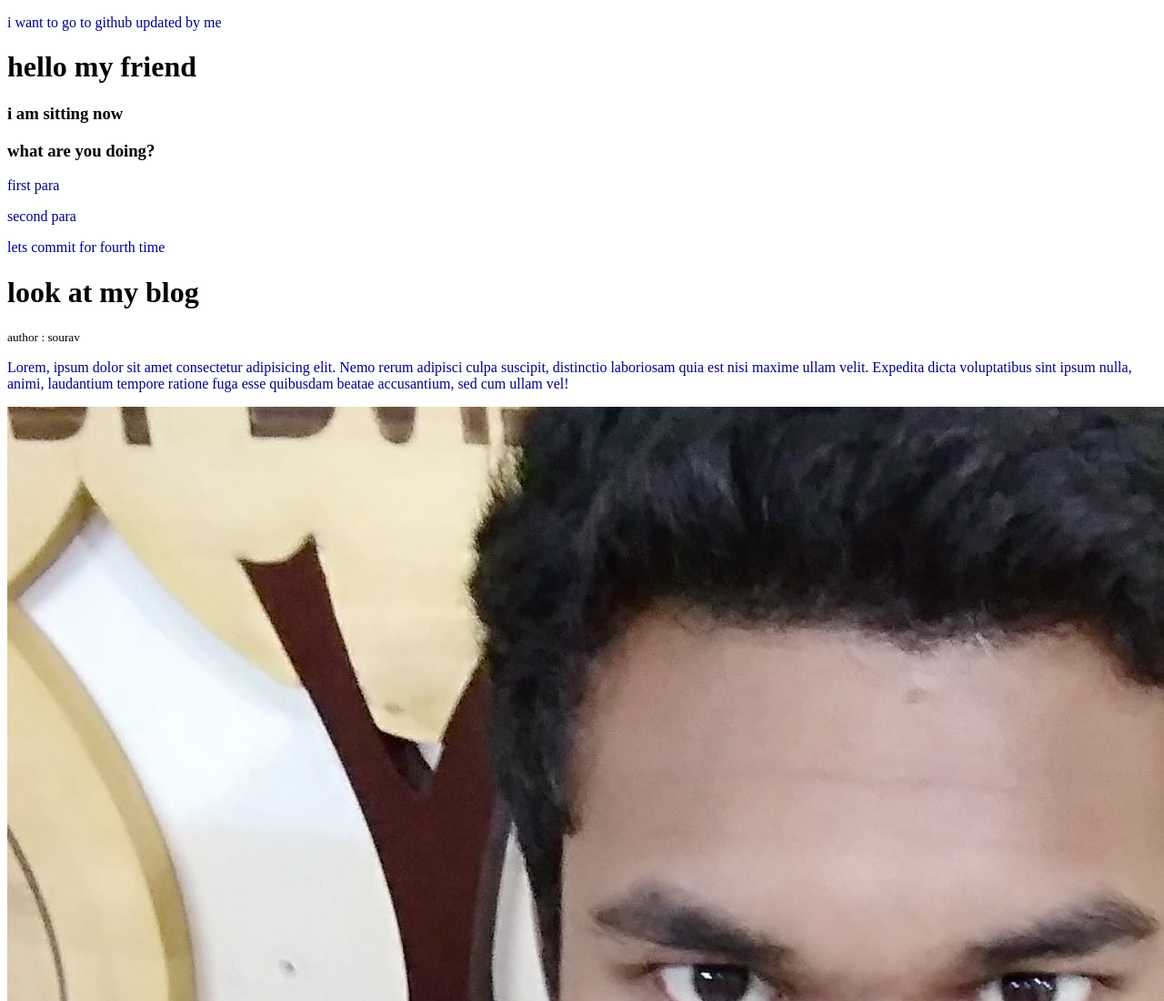
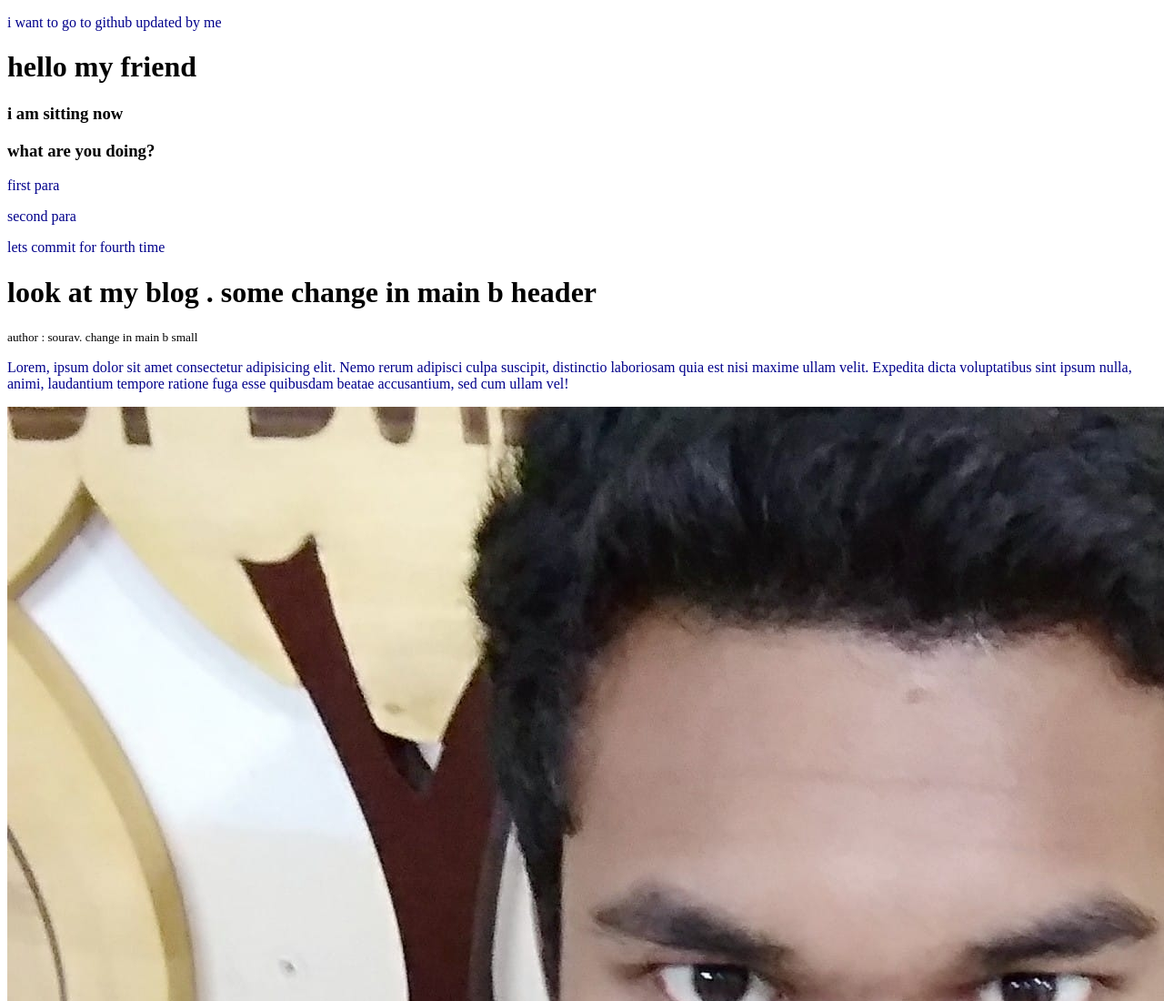
Before and after one commit to souravpodder/my-second-repo, a plain HTML site: page index.html in a window 1280 px wide. Shown: the top 1100 px of the page at 91% size. Drawn offline with Linux system fonts and the light colour scheme.

Commit message:
changes in main branch

```diff
--- a/index.html
+++ b/index.html
@@ -21,8 +21,8 @@
   <p>lets commit for fourth time</p>
 
   <div>
-    <h1>look at my blog</h1>
-    <small>author : sourav</small>
+    <h1>look at my blog . some change in main b header</h1>
+    <small>author : sourav. change in main b small</small>
     <p>Lorem, ipsum dolor sit amet consectetur adipisicing elit. Nemo rerum adipisci culpa suscipit, distinctio laboriosam quia est nisi maxime ullam velit. Expedita dicta voluptatibus sint ipsum nulla, animi, laudantium tempore ratione fuga esse quibusdam beatae accusantium, sed cum ullam vel!</p>
   </div>
 
```
